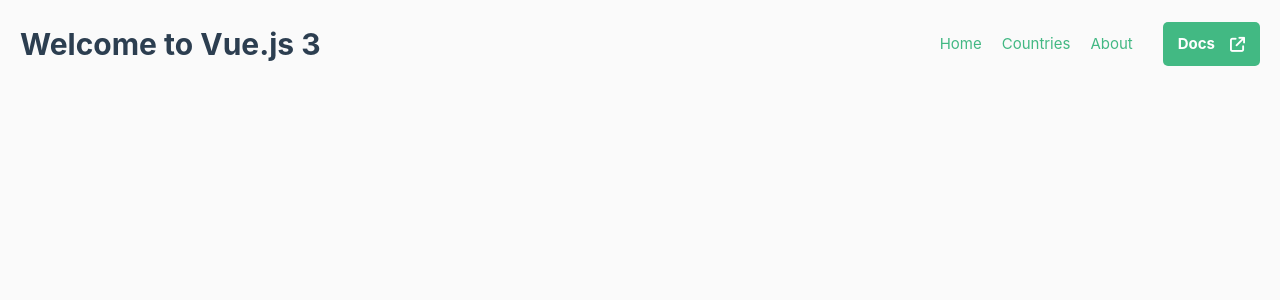
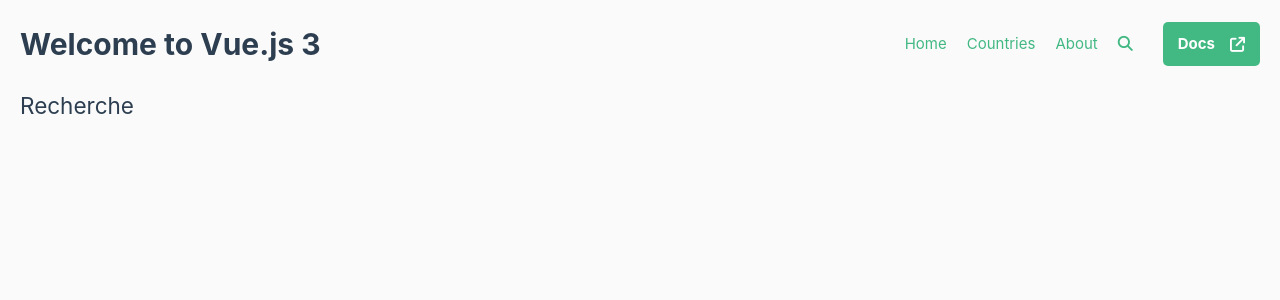
Before and after one commit to maxfrn65/vue-s5, a Vue app: page /search in a window 1280 px wide. Shown: the top 300 px of the page. Built offline with nearby package versions, Linux system fonts and the light colour scheme.

Commit message:
feat search page

```diff
--- a/src/App.vue
+++ b/src/App.vue
@@ -13,6 +13,7 @@
           <router-link to="/">Home</router-link>
           <router-link to="countries">Countries</router-link>
           <router-link :to="{name: 'about'}">About</router-link>
+          <router-link to="recherche"><i class="fa-solid fa-magnifying-glass"></i></router-link>
         </nav>
         <Button text="Docs"/>
       </div>
--- /dev/null
+++ b/src/components/Search.vue
@@ -0,0 +1,13 @@
+<script setup>
+
+</script>
+
+<template>
+  <div id="container">
+    <h2>Recherche</h2>
+  </div>
+</template>
+
+<style scoped>
+
+</style>
--- a/src/main.js
+++ b/src/main.js
@@ -6,6 +6,7 @@
 import Home from "@/views/Home.vue";
 import About from "@/views/About.vue";
 import CountriesDetails from "@/views/CountriesDetails.vue";
+import Search from "@/components/Search.vue";
 
 const router = createRouter({
     history: createWebHistory(import.meta.env.BASE_URL),
@@ -30,6 +31,10 @@
             component: About,
             name: 'about'
         },
+        {
+            path: '/search',
+            component: Search
+        }
     ]
 })
 const app = createApp(App)
```
